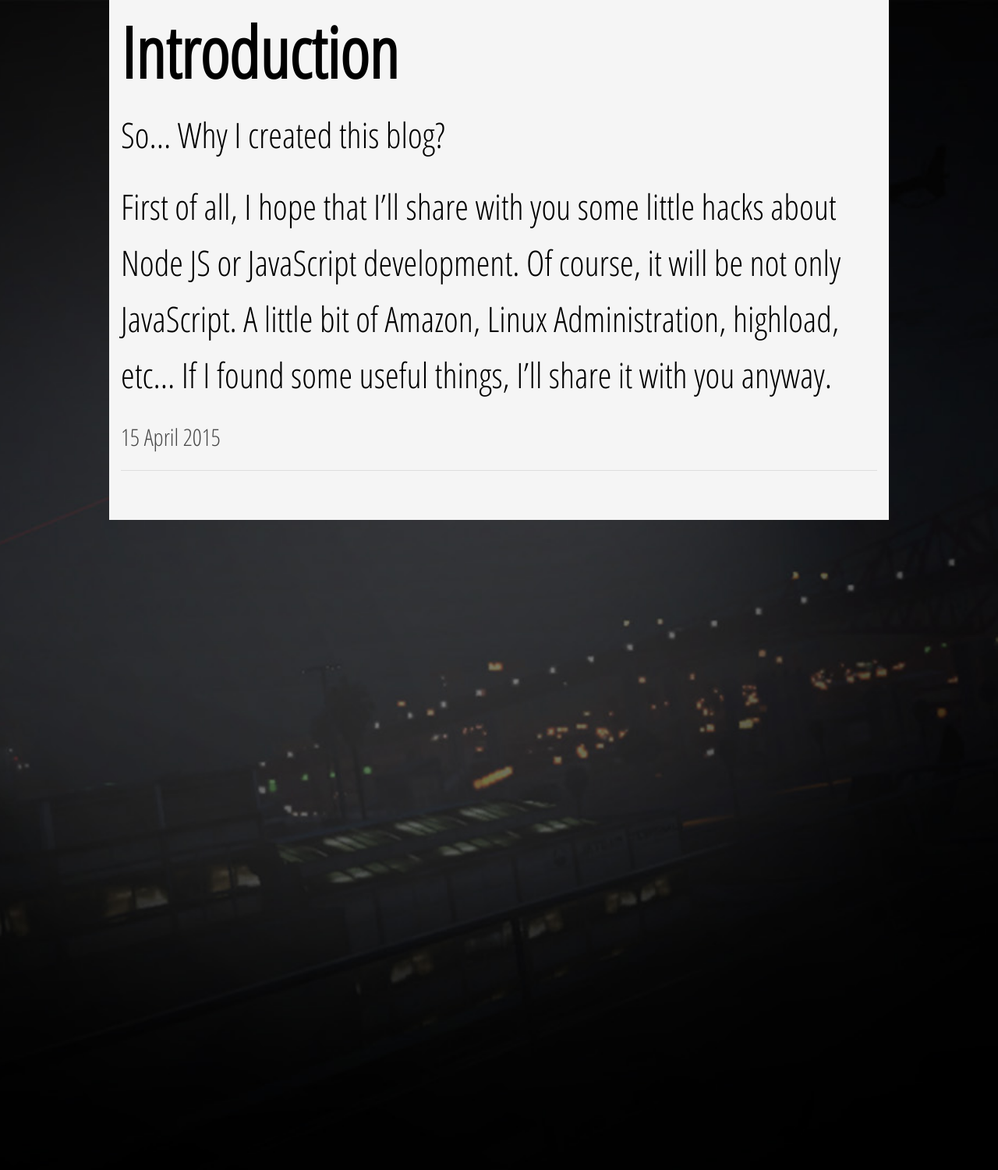
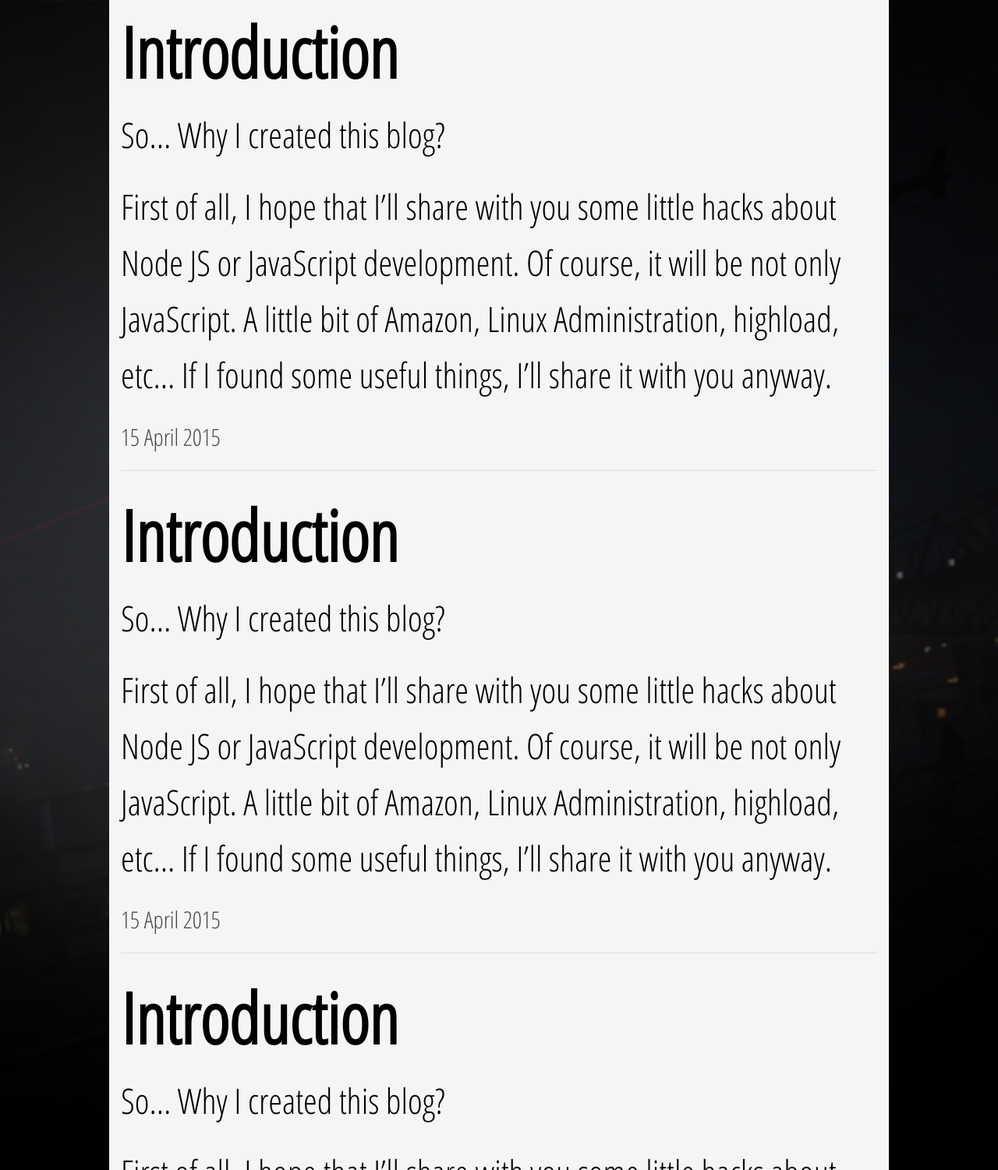
Before and after one commit to ghaiklor/ghaiklor.com, a Jekyll site: the page built from blog/index.html, in a window 1280 px wide. Shown: the whole page at 78% size. Built offline with Jekyll 4.4.1, drawn with Linux system fonts in a browser that asks for light colours; the list of posts is cut into pages by our own code; some of the changed text lies outside the part shown.

Commit message:
Fix bug with height

```diff
--- /dev/null
+++ b/_posts/2015-04-15-introduction2.md
@@ -0,0 +1,22 @@
+---
+layout: post
+title: "Introduction"
+date: April 15th, 2015
+keywords: "introduction, bio, blog, ghaiklor"
+---
+
+So... Why I created this blog?
+
+First of all, I hope that I'll share with you some little hacks about Node JS or JavaScript development. Of course, it will be not only JavaScript. A little bit of Amazon, Linux Administration, highload, etc... If I found some useful things, I'll share it with you anyway.
+
+<!--MORE-->
+
+My name is Eugene Obrezkov and I working with IT and development from 3 years old. My father was ASM developer and he teach me a lot in my childhood about programming.
+
+From 5 years old I already know some popular languages in that time like Pascal, Visual Basic, Assembler.
+
+And you know, I like it. I really like what I'm doing. I am 22 years old. And my whole life it's development. I had worked with many things within this time: Pascal, Delphi, ASM, C++, C#, Qt, Unity, Reverse Engineering and a lot more.
+
+Right now, I'm NodeJS Technical Leader with experience 4+ years.
+
+So... I hope, that here I'll be write some little hacks and sharing with you my knowledge.
--- /dev/null
+++ b/_posts/2015-04-15-introduction3.md
@@ -0,0 +1,22 @@
+---
+layout: post
+title: "Introduction"
+date: April 15th, 2015
+keywords: "introduction, bio, blog, ghaiklor"
+---
+
+So... Why I created this blog?
+
+First of all, I hope that I'll share with you some little hacks about Node JS or JavaScript development. Of course, it will be not only JavaScript. A little bit of Amazon, Linux Administration, highload, etc... If I found some useful things, I'll share it with you anyway.
+
+<!--MORE-->
+
+My name is Eugene Obrezkov and I working with IT and development from 3 years old. My father was ASM developer and he teach me a lot in my childhood about programming.
+
+From 5 years old I already know some popular languages in that time like Pascal, Visual Basic, Assembler.
+
+And you know, I like it. I really like what I'm doing. I am 22 years old. And my whole life it's development. I had worked with many things within this time: Pascal, Delphi, ASM, C++, C#, Qt, Unity, Reverse Engineering and a lot more.
+
+Right now, I'm NodeJS Technical Leader with experience 4+ years.
+
+So... I hope, that here I'll be write some little hacks and sharing with you my knowledge.
--- /dev/null
+++ b/_posts/2015-04-15-introduction4.md
@@ -0,0 +1,22 @@
+---
+layout: post
+title: "Introduction"
+date: April 15th, 2015
+keywords: "introduction, bio, blog, ghaiklor"
+---
+
+So... Why I created this blog?
+
+First of all, I hope that I'll share with you some little hacks about Node JS or JavaScript development. Of course, it will be not only JavaScript. A little bit of Amazon, Linux Administration, highload, etc... If I found some useful things, I'll share it with you anyway.
+
+<!--MORE-->
+
+My name is Eugene Obrezkov and I working with IT and development from 3 years old. My father was ASM developer and he teach me a lot in my childhood about programming.
+
+From 5 years old I already know some popular languages in that time like Pascal, Visual Basic, Assembler.
+
+And you know, I like it. I really like what I'm doing. I am 22 years old. And my whole life it's development. I had worked with many things within this time: Pascal, Delphi, ASM, C++, C#, Qt, Unity, Reverse Engineering and a lot more.
+
+Right now, I'm NodeJS Technical Leader with experience 4+ years.
+
+So... I hope, that here I'll be write some little hacks and sharing with you my knowledge.
--- a/assets/css/styles.css
+++ b/assets/css/styles.css
@@ -101,7 +101,7 @@ h1, h2, h3, h4, h5, h6, a, p, span, img {
 
 /* BLOG PAGE */
 .blog-page {
-  /* TODO: replace with more beautiful color */
+  min-height: 100%;
   background-color: whitesmoke;
 }
 
```
